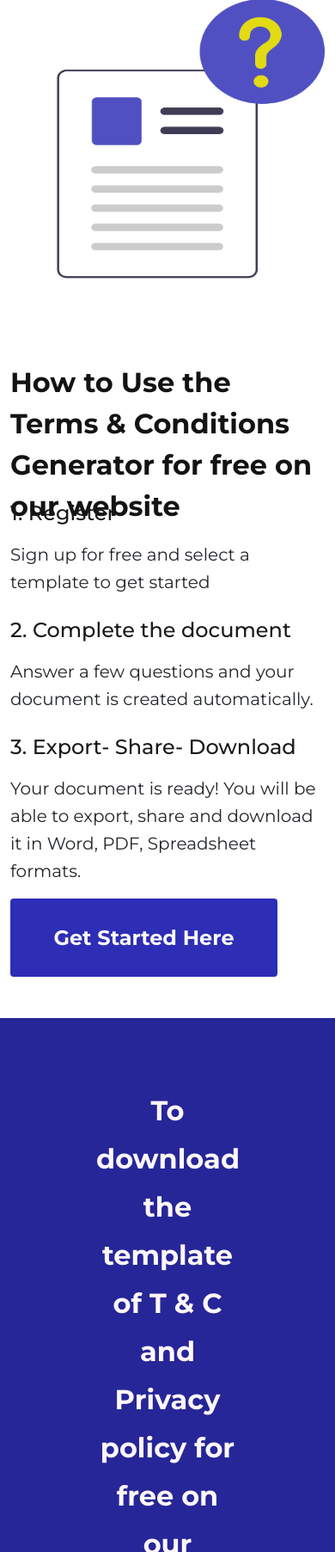
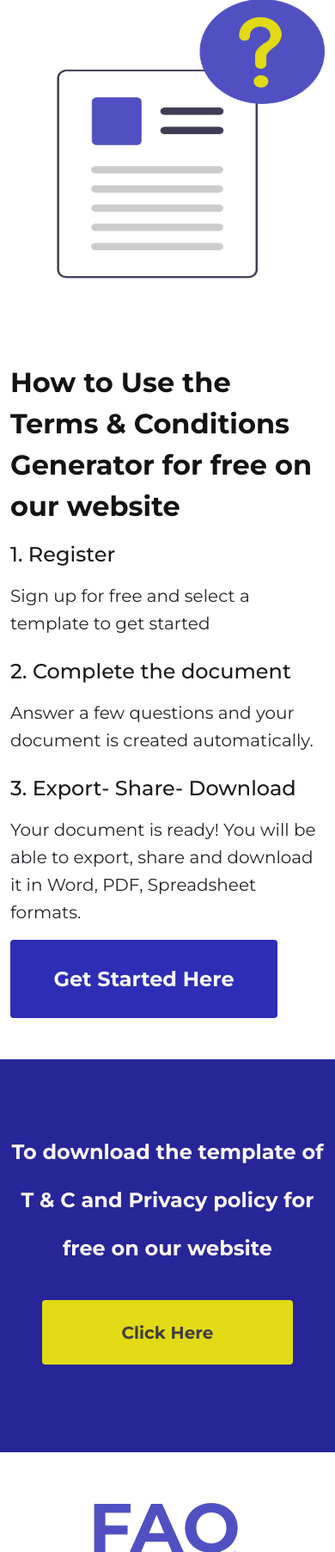
Before and after one commit to zuri-training/Proj-T_C_Gen-Team-74, a Django app: page / in a window 390 px wide. Shown: the part 4695-6500 px from the top of the page at 86% size. Run offline with Django 4.2, Linux system fonts and the light colour scheme; some libraries are stand-ins or nearby versions; some web fonts are replaced.

Commit message:
extra fixes to landing page

```diff
--- a/tc_site/static/css/landing/hero.css
+++ b/tc_site/static/css/landing/hero.css
@@ -8,9 +8,6 @@
     text-align: center;
 }
 
-/* .hero-bg {
-    height: 100vh;
-} */
 .hero-bg img {
     width: 100vw;
     height: 100vh;
@@ -78,6 +75,7 @@
 
     #hero .text-content h1 {
         margin-bottom: 1rem;
+        font-size: 2rem;
     }
 
     #hero .text-content .text {
@@ -91,8 +89,11 @@
     }
 }
 
-@media screen and (max-width: 420px) {
+@media (max-width: 420px) {
     #hero .container {
         top: 6rem;
     }
+    #hero .text-content h1 {
+        margin-top: 3rem;
+    }
 }
--- a/tc_site/static/css/landing/taiwo.css
+++ b/tc_site/static/css/landing/taiwo.css
@@ -66,10 +66,7 @@ a {
     font-size: 2rem;
     line-height: 48px;
     color: #131313;
-
     max-width: 560px;
-    max-height: 144px;
-
 }
 
 .main-tc-3-h1-2 {
@@ -131,7 +128,7 @@ a {
     width: 100%;
     padding: 3rem 0;
     background-color: #262698;
-    padding: 80px 100px 70px 100px;
+    padding: 80px 0 70px;
 }
 
 .main-tc-4-h1 {
@@ -590,9 +587,8 @@ a {
     .main-tc-4-img img {
         height: 50vh;
     }
-
     .main-tc-4-h1 {
-        font-size: 2rem;
+        font-size: 1.5rem;
     }
 
     #contact .between {
--- a/tc_site/templates/tc_site/blocks/layout/landing/footer.html
+++ b/tc_site/templates/tc_site/blocks/layout/landing/footer.html
@@ -4,7 +4,8 @@
     {% include 'tc_site/blocks/landing/contact.html' %}
   </article>
   <div class="footer-hr1"></div>
-  <article class="container-fluid footer2">
+  <article class="footer2">
+    <div class="container">
       <section class="row footer-content">
         <div class="col-md-3 col-lg-2 col-sm-4 footer-logo">
           <img src="{% static 'assets/landing/taiwo/logo.png' %}" alt="QuickTerms" width="200px" height="77px"
@@ -57,6 +58,7 @@
           </form>
         </div>
       </section>
+    </div>
   </article>
   <div class="footer-hr1"></div>
   <article class=" footer3">
--- a/tc_site/templates/tc_site/pages/base.html
+++ b/tc_site/templates/tc_site/pages/base.html
@@ -19,7 +19,7 @@
 
   <link rel="stylesheet" href="{% static 'css/layout/landing/navbar.css' %}?version=4" />
   <link rel="stylesheet" href="{% static 'css/landing/dinho.css' %}?version=6" />
-  <link rel="stylesheet" href="{% static 'css/landing/hero.css' %}?version=6" />
+  <link rel="stylesheet" href="{% static 'css/landing/hero.css' %}?version=8" />
   <link rel="stylesheet" href="{% static 'css/landing/taiwo.css' %}?version=5" />
 
   <link rel="stylesheet" href="{% static 'css/form/form.css' %}?version=3">
```
Lines whose indentation alone changed are shown as unchanged.
